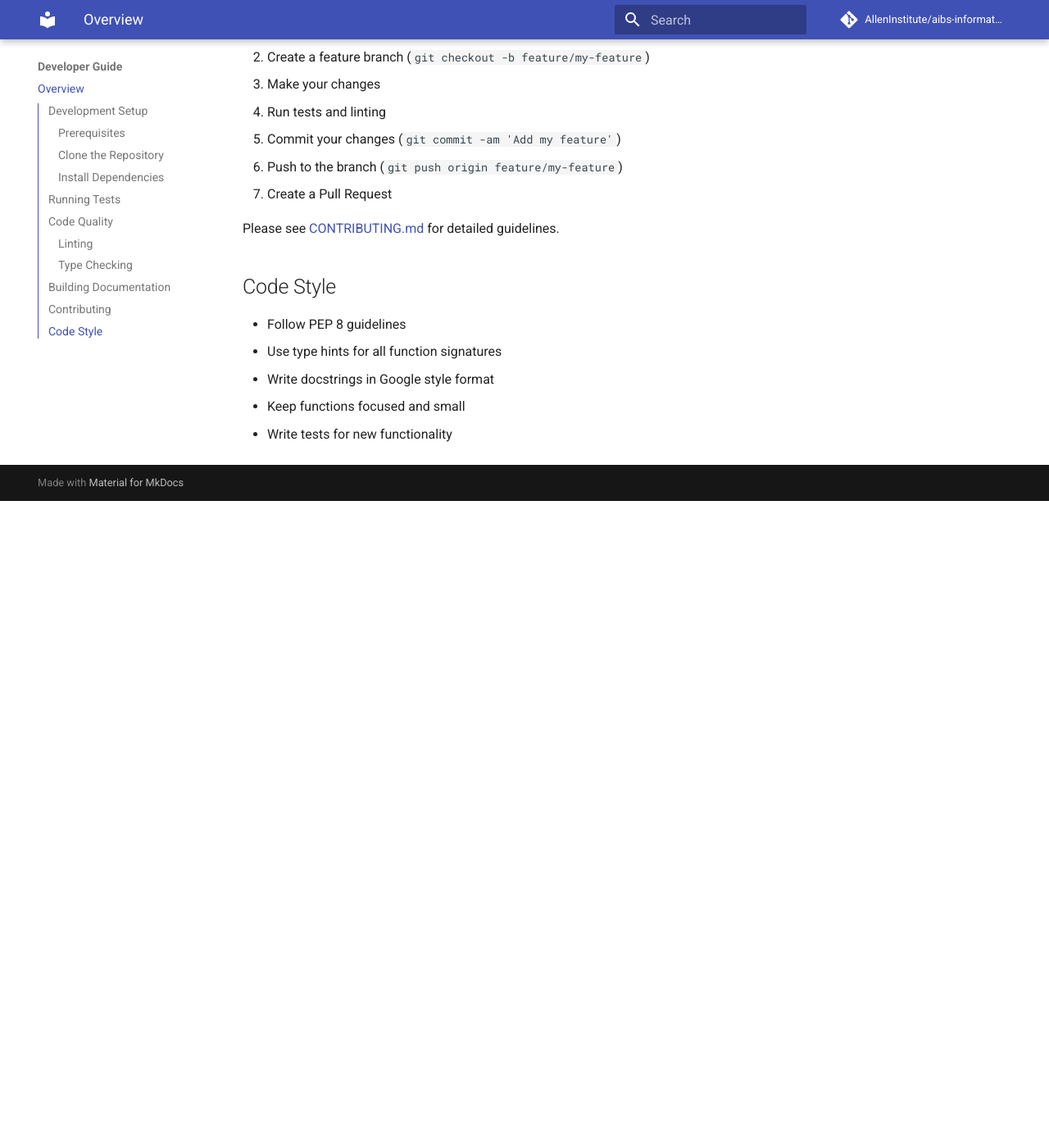
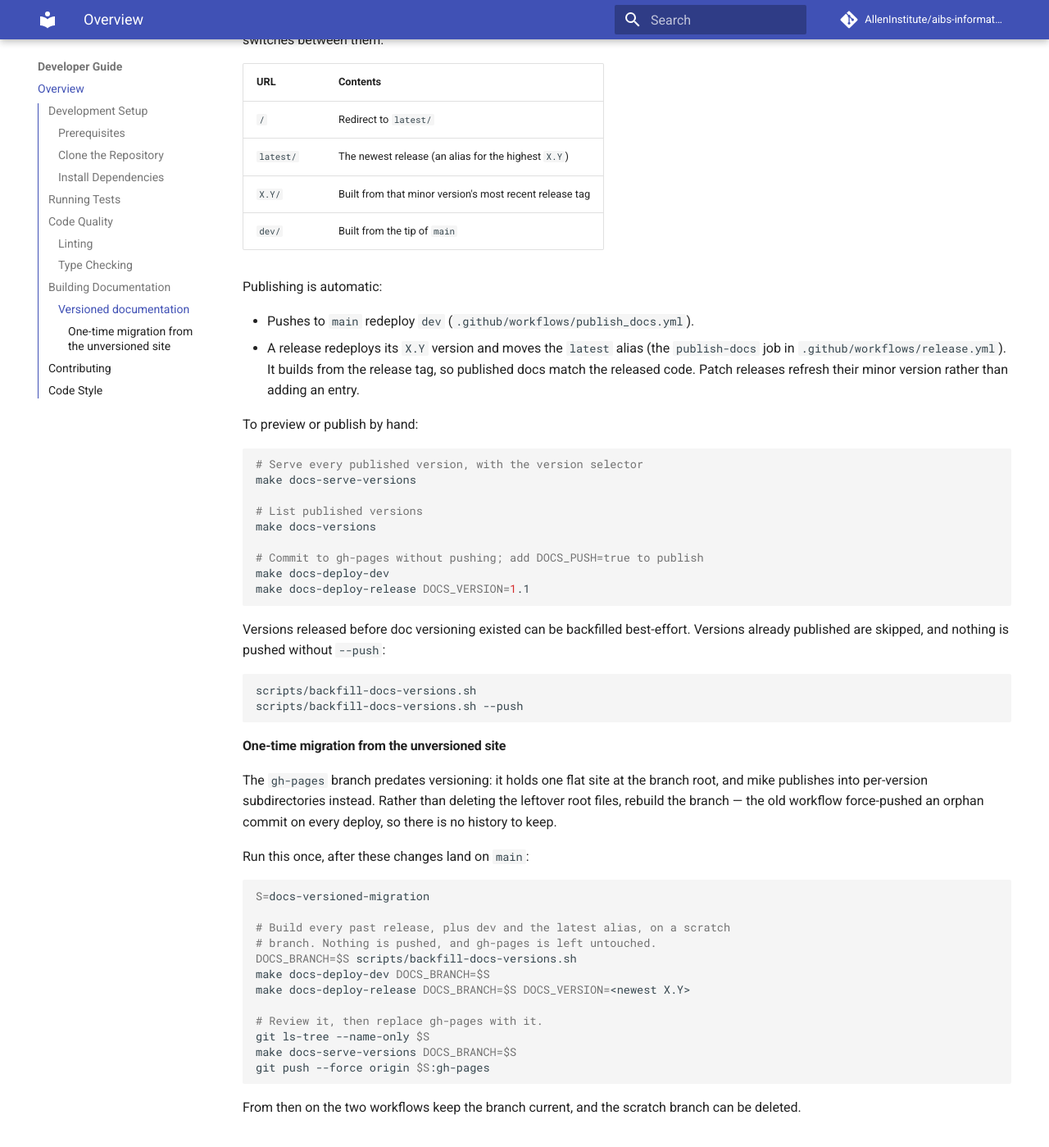
Before and after one commit to AllenInstitute/aibs-informatics-core, an MkDocs documentation site: the page built from docs/developer/index.md, in a window 1280 px wide and 1400 px high, scrolled down 1807 px. Shown: the whole window at 82% size. Built offline with MkDocs 1.6.1 and Material for MkDocs 9.7.7, drawn with Linux system fonts in a browser that asks for light colours; comment, search, counter and statistics services are not loaded; the version menu is left out; before the commit the page ends 2418 px from its top, so only the background shows below that; some of the changed text lies outside the part shown.

Commit message:
Version the published documentation with mike
The gh-pages deploy force-pushed one flat site per build, so only the
newest docs ever existed. Publish through mike instead: pushes to main
deploy a `dev` version, and a release deploys its X.Y version built from
the release tag and moves the `latest` alias that the site root now
redirects to. Patch releases refresh their minor version rather than
adding an entry.

- add mike to the docs dependency group and the lockfile
- point Material's version selector at mike (extra.version.provider)
- add docs-versions / docs-serve-versions / docs-deploy-{dev,release}
  targets; aliases are created as copies so serving does not depend on
  the host resolving git symlinks, and git de-duplicates the blobs
- serialize the two gh-pages deploys with a shared concurrency group
- add scripts/backfill-docs-versions.sh to publish docs for release tags
  that predate versioning, and document the one-time gh-pages migration

Co-Authored-By: Claude Opus 5 (1M context) <noreply@anthropic.com>

````diff
--- a/docs/developer/index.md
+++ b/docs/developer/index.md
@@ -73,6 +73,66 @@ make docs-serve
 make docs-build
 ```
 
+### Versioned documentation
+
+The published site keeps one entry per minor release alongside a `dev` build, using [mike](https://github.com/jimporter/mike). The version selector in the site header switches between them.
+
+| URL | Contents |
+| --- | --- |
+| `/` | Redirect to `latest/` |
+| `latest/` | The newest release (an alias for the highest `X.Y`) |
+| `X.Y/` | Built from that minor version's most recent release tag |
+| `dev/` | Built from the tip of `main` |
+
+Publishing is automatic:
+
+- Pushes to `main` redeploy `dev` (`.github/workflows/publish_docs.yml`).
+- A release redeploys its `X.Y` version and moves the `latest` alias (the `publish-docs` job in `.github/workflows/release.yml`). It builds from the release tag, so published docs match the released code. Patch releases refresh their minor version rather than adding an entry.
+
+To preview or publish by hand:
+
+```bash
+# Serve every published version, with the version selector
+make docs-serve-versions
+
+# List published versions
+make docs-versions
+
+# Commit to gh-pages without pushing; add DOCS_PUSH=true to publish
+make docs-deploy-dev
+make docs-deploy-release DOCS_VERSION=1.1
+```
+
+Versions released before doc versioning existed can be backfilled best-effort. Versions already published are skipped, and nothing is pushed without `--push`:
+
+```bash
+scripts/backfill-docs-versions.sh
+scripts/backfill-docs-versions.sh --push
+```
+
+#### One-time migration from the unversioned site
+
+The `gh-pages` branch predates versioning: it holds one flat site at the branch root, and mike publishes into per-version subdirectories instead. Rather than deleting the leftover root files, rebuild the branch — the old workflow force-pushed an orphan commit on every deploy, so there is no history to keep.
+
+Run this once, after these changes land on `main`:
+
+```bash
+S=docs-versioned-migration
+
+# Build every past release, plus dev and the latest alias, on a scratch
+# branch. Nothing is pushed, and gh-pages is left untouched.
+DOCS_BRANCH=$S scripts/backfill-docs-versions.sh
+make docs-deploy-dev DOCS_BRANCH=$S
+make docs-deploy-release DOCS_BRANCH=$S DOCS_VERSION=<newest X.Y>
+
+# Review it, then replace gh-pages with it.
+git ls-tree --name-only $S
+make docs-serve-versions DOCS_BRANCH=$S
+git push --force origin $S:gh-pages
+```
+
+From then on the two workflows keep the branch current, and the scratch branch can be deleted.
+
 ## Contributing
 
 1. Fork the repository
--- a/mkdocs.yml
+++ b/mkdocs.yml
@@ -85,4 +85,6 @@ markdown_extensions:
       alternate_style: true
 extra:
   version:
-    provider: mkdocs
+    provider: mike
+    default: latest
+    alias: true
--- a/pyproject.toml
+++ b/pyproject.toml
@@ -56,6 +56,7 @@ typing = [
 
 docs = [
     "griffe-pydantic~=1.1",
+    "mike~=2.1",
     "mkdocs~=1.6",
     "mkdocs-material~=9.5",
     "mkdocstrings[python]~=0.25",
````
Also changed, not shown: 5 other files.
